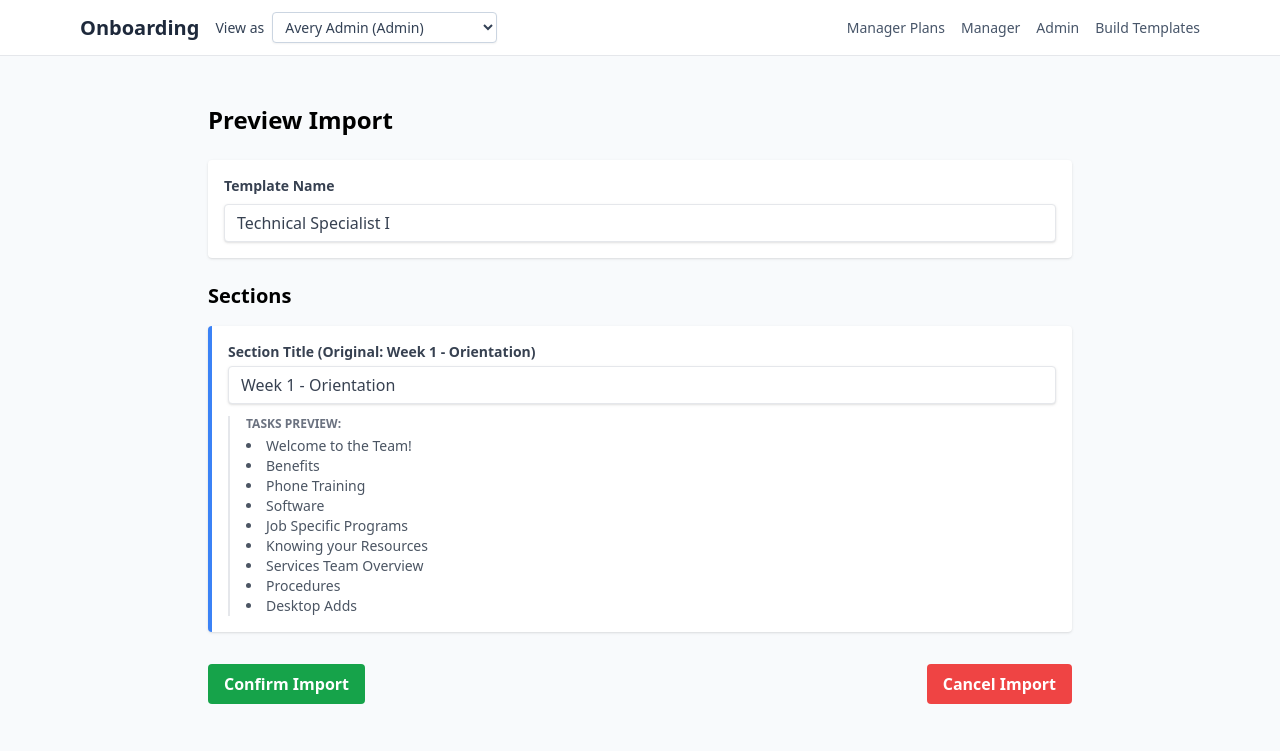
After one commit to srgtsnoop/Onboarding, a Flask app: page /templates/1/preview in a window 1280 px wide. The commit adds this page. Shown: the top 751 px of the page. Run offline with Flask 3, Linux system fonts and the light colour scheme; some libraries are stand-ins or nearby versions.

Commit message:
fixes and updates

```diff
--- a/app.py
+++ b/app.py
@@ -9,7 +9,18 @@ from dateutil import parser as dtparser
 
 import time
 
-from flask import Flask, render_template, request, redirect, url_for, abort, session
+import bleach
+from markdown_it import MarkdownIt
+from flask import (
+    Flask,
+    render_template,
+    request,
+    redirect,
+    url_for,
+    abort,
+    session,
+    flash,
+)
 from Onboarding.models import (
     Week,
     Task,
@@ -277,7 +288,7 @@ def create_plan_from_template(
                 title=tmpl_task.title,
                 goal=tmpl_task.title,
                 topic=getattr(tmpl_task, "description", None),
-                notes=getattr(tmpl_task, "description", None),
+                notes="",
                 sort_order=sort_idx,
                 status=StatusEnum.NOT_STARTED.value,
             )
@@ -343,8 +354,48 @@ def serialize_user_with_plan(user: User):
 
 
 # -----------------------------------------------------------------------------
+# Markdown and HTML sanitization
+# -----------------------------------------------------------------------------
+md = MarkdownIt("commonmark", {"breaks": True, "html": True, "linkify": True})
+
+
+def render_markdown(text: str | None) -> str:
+    if not text:
+        return ""
+
+    # Convert markdown to HTML
+    html = md.render(text.strip())
+
+    # Sanitize the HTML to allow only safe tags, including links
+    allowed_tags = [
+        "a",
+        "p",
+        "br",
+        "strong",
+        "em",
+        "ul",
+        "ol",
+        "li",
+        "code",
+        "pre",
+        "u",
+    ]
+    allowed_attrs = {"a": ["href", "title", "target"]}
+
+    clean_html = bleach.clean(
+        html, tags=allowed_tags, attributes=allowed_attrs, strip=True
+    )
+    return clean_html
+
+
+# -----------------------------------------------------------------------------
 # Context processors
 # -----------------------------------------------------------------------------
+
+
+@app.context_processor
+def inject_markdown_renderer():
+    return dict(render_markdown=render_markdown)
 
 
 @app.context_processor
@@ -541,6 +592,70 @@ def api_admin_overview():
             for p in plans
         ],
     }
+
+
+@app.route("/admin/users/<int:user_id>/plan/delete", methods=["GET", "POST"])
+def admin_delete_user_plan(user_id: int):
+    admin = current_user()
+    require_role(admin, {RoleEnum.ADMIN.value})
+
+    target_user = User.query.get_or_404(user_id)
+    plan = target_user.onboarding_plan
+
+    if not plan:
+        # No plan to delete, redirect back to overview
+        return redirect(url_for("admin_overview"))
+
+    # Check for started tasks (In Progress or Complete)
+    started_tasks_count = (
+        Task.query.join(Week)
+        .filter(
+            Week.onboarding_plan_id == plan.id,
+            Task.status.in_([StatusEnum.IN_PROGRESS.value, StatusEnum.COMPLETE.value]),
+        )
+        .count()
+    )
+
+    # If this is an HTMX request (from the modal trigger), return the modal partial
+    if request.headers.get("HX-Request") and request.method == "GET":
+        return render_template(
+            "admin_delete_plan_modal.html",
+            admin=admin,
+            target_user=target_user,
+            plan=plan,
+            started_tasks_count=started_tasks_count,
+        )
+
+    if request.method == "POST":
+        # If started tasks exist, verify confirmation
+        if started_tasks_count > 0:
+            confirm_name = (request.form.get("confirmation_name") or "").strip()
+            if confirm_name != target_user.full_name:
+                return render_template(
+                    "admin_delete_plan_confirm.html",
+                    admin=admin,
+                    target_user=target_user,
+                    plan=plan,
+                    started_tasks_count=started_tasks_count,
+                    error="Name does not match. Please try again.",
+                )
+
+        # Proceed with deletion
+        target_user.onboarding_plan_id = None
+        db.session.delete(plan)
+        db.session.commit()
+        flash(
+            f"Onboarding plan for {target_user.full_name} has been removed.", "success"
+        )
+        return redirect(url_for("admin_overview"))
+
+    return render_template(
+        "admin_delete_plan_confirm.html",
+        admin=admin,
+        target_user=target_user,
+        plan=plan,
+        started_tasks_count=started_tasks_count,
+    )
 
 
 # -----------------------------------------------------------------------------
@@ -757,6 +872,220 @@ def cancel_status_edit(task_id):
 # -----------------------------------------------------------------------------
 # Routes: Create simple onboarding templates
 # -----------------------------------------------------------------------------
+
+
+@app.get("/templates/import")
+def import_template_form():
+    user = current_user()
+    require_builder_or_admin(user)
+    return render_template("template_import.html", user=user)
+
+
+@app.post("/templates/import")
+def import_template_process():
+    user = current_user()
+    require_builder_or_admin(user)
+
+    if "file" not in request.files:
+        return redirect(request.url)
+
+    f = request.files["file"]
+    if not f.filename:
+        return redirect(request.url)
+
+    if not (
+        f.filename.lower().endswith(".docx") or f.filename.lower().endswith(".dotx")
+    ):
+        return (
+            render_template(
+                "template_import.html",
+                user=user,
+                error="Invalid file type. Please upload a .docx file.",
+            ),
+            400,
+        )
+
+    try:
+        import docx
+    except ImportError:
+        return (
+            render_template(
+                "template_import.html",
+                user=user,
+                error="Server missing 'python-docx' library. Please install it.",
+            ),
+            500,
+        )
+
+    try:
+        # 1. Create the Template container
+        base_name = os.path.splitext(os.path.basename(f.filename))[0]
+        tpl = OnboardingTemplate(
+            name=f"Imported: {base_name}",
+            description=f"Imported from {f.filename} on {date.today()}",
+            status=TemplateStatusEnum.DRAFT.value,
+            created_by_id=user.id,
+        )
+        db.session.add(tpl)
+        db.session.flush()
+
+        # 2. Parse the DOCX
+        doc = docx.Document(f)
+        week_pattern = re.compile(r"Week\s+(\d+)", re.IGNORECASE)
+        section_order = 1
+
+        for table in doc.tables:
+            if not table.rows:
+                continue
+
+            # 1. Identify Header Row (Training / Outcomes)
+            # Check first 3 rows to find headers
+            header_row_index = -1
+            train_idx = -1
+            outcome_idx = -1
+
+            for r_idx in range(min(3, len(table.rows))):
+                row_cells = [c.text.strip().lower() for c in table.rows[r_idx].cells]
+                t_i = -1
+                o_i = -1
+                for c_i, txt in enumerate(row_cells):
+                    if "training" in txt:
+                        t_i = c_i
+                    if "outcome" in txt or "goal" in txt:
+                        o_i = c_i
+
+                if t_i != -1 and o_i != -1:
+                    header_row_index = r_idx
+                    train_idx = t_i
+                    outcome_idx = o_i
+                    break
+
+            if header_row_index == -1:
+                continue
+
+            # 2. Determine Section Title & Offset
+            title = f"Section {section_order}"
+            offset_days = (section_order - 1) * 7
+
+            # If header is not row 0, check row 0 for title info
+            if header_row_index > 0:
+                # Combine text from row 0 cells to find "Week X"
+                row0_text_parts = []
+                seen_text = set()
+                for c in table.rows[0].cells:
+                    t = c.text.strip()
+                    if t and t not in seen_text:
+                        row0_text_parts.append(t)
+                        seen_text.add(t)
+
+                row0_text = " ".join(row0_text_parts).strip()
+                if row0_text:
+                    title = row0_text
+                    match = week_pattern.search(row0_text)
+                    if match:
+                        try:
+                            w_num = int(match.group(1))
+                            offset_days = max(0, (w_num - 1) * 7)
+                        except ValueError:
+                            pass
+
+            # Create Section
+            section = TemplateSection(
+                template_id=tpl.id,
+                title=title,
+                offset_days=offset_days,
+                order_index=section_order,
+            )
+            db.session.add(section)
+            db.session.flush()
+            section_order += 1
+
+            # --- Parse Tasks (Rows after header) ---
+            task_order = 1
+            for row in table.rows[header_row_index + 1 :]:
+                cells = row.cells
+                if len(cells) <= max(train_idx, outcome_idx):
+                    continue
+
+                t_title = cells[train_idx].text.strip()
+                t_desc = cells[outcome_idx].text.strip()
+
+                if not t_title:
+                    continue
+
+                task = TemplateTask(
+                    section_id=section.id,
+                    title=t_title,
+                    description=t_desc,
+                    responsible_party=ResponsiblePartyEnum.NEW_HIRE.value,
+                    due_type=DueTypeEnum.DAY_WITHIN_SECTION.value,
+                    section_day=1,
+                    order_index=task_order,
+                    is_required=False,
+                )
+                db.session.add(task)
+                task_order += 1
+
+        db.session.commit()
+        return redirect(url_for("preview_template", template_id=tpl.id))
+
+    except Exception as e:
+        db.session.rollback()
+        app.logger.error(f"Import failed: {e}")
+        return (
+            render_template(
+                "template_import.html",
+                user=user,
+                error=f"Error processing file: {str(e)}",
+            ),
+            500,
+        )
+
+
+@app.route("/templates/<int:template_id>/preview", methods=["GET", "POST"])
+def preview_template(template_id: int):
+    user = current_user()
+    require_builder_or_admin(user)
+
+    tpl = (
+        OnboardingTemplate.query.options(
+            selectinload(OnboardingTemplate.sections).selectinload(
+                TemplateSection.tasks
+            )
+        )
+        .filter_by(id=template_id)
+        .first_or_404()
+    )
+
+    if request.method == "POST":
+        # Update Template Name
+        new_name = request.form.get("name", "").strip()
+        if new_name:
+            tpl.name = new_name
+
+        # Update Section Titles
+        for section in tpl.sections:
+            key = f"section_{section.id}_title"
+            new_sec_title = request.form.get(key, "").strip()
+            if new_sec_title:
+                section.title = new_sec_title
+
+        db.session.commit()
+        return redirect(url_for("edit_template", template_id=tpl.id))
+
+    return render_template("template_import_preview.html", user=user, template=tpl)
+
+
+@app.post("/templates/<int:template_id>/cancel_import")
+def cancel_import(template_id: int):
+    user = current_user()
+    require_builder_or_admin(user)
+
+    tpl = OnboardingTemplate.query.get_or_404(template_id)
+    db.session.delete(tpl)
+    db.session.commit()
+
+    return redirect(url_for("templates_dashboard"))
 
 
 @app.get("/templates/new")
@@ -1118,6 +1447,19 @@ def retire_template(template_id: int):
     return redirect(url_for("templates_dashboard"))
 
 
+@app.post("/templates/<int:template_id>/delete")
+def delete_template(template_id: int):
+    user = current_user()
+    require_builder_or_admin(user)
+
+    tpl = OnboardingTemplate.query.get_or_404(template_id)
+
+    db.session.delete(tpl)
+    db.session.commit()
+
+    return redirect(url_for("templates_dashboard"))
+
+
 # -----------------------------------------------------------------------------
 # Routes: Assign a plan to a user
 # -----------------------------------------------------------------------------
--- a/templates/_task_notes_display.html
+++ b/templates/_task_notes_display.html
@@ -1,13 +1,13 @@
 {# templates/_task_notes_display.html #}
 <div
-  class="notes-display whitespace-pre-wrap text-sm cursor-pointer"
+  class="notes-display whitespace-pre-wrap text-sm cursor-pointer prose"
   hx-get="{{ url_for('edit_notes_form', task_id=t.id, as_user=user.email) }}"
   hx-target="closest td"
   hx-swap="innerHTML"
   title="Click to edit notes"
 >
   {% if t.notes %}
-    {{ t.notes|trim }}
+    {{ render_markdown(t.notes) | safe }}
   {% else %}
     <span class="text-slate-400 italic">Click to add notes</span>
   {% endif %}
--- a/templates/_task_notes_form.html
+++ b/templates/_task_notes_form.html
@@ -7,10 +7,12 @@
 >
   <textarea
     name="notes"
+    id="notes-edit-textarea"
     rows="3"
     class="w-full text-sm border rounded-md p-1"
     autofocus
   >{{ t.notes or "" }}</textarea>
+  <div class="text-xs text-slate-500 mt-1">You can use Markdown for formatting.</div>
 
   <div class="mt-2 flex gap-2">
     <button type="submit" class="btn btn-primary btn-sm" onclick="event.stopPropagation();">
--- a/templates/base.html
+++ b/templates/base.html
@@ -77,5 +77,35 @@
   <main class="max-w-6xl mx-auto p-4">
     {% block content %}{% endblock %}
   </main>
+
+  <script>
+    document.addEventListener('DOMContentLoaded', function() {
+      function checkTextarea(id) {
+        const el = document.getElementById(id);
+        if (el) {
+          console.log(`Checking element with id: ${id}`);
+          if (el.tagName.toLowerCase() !== 'textarea') {
+            console.log(`Element ${id} is NOT a textarea. It has been modified into a <${el.tagName}>. The outerHTML is:`);
+            console.log(el.outerHTML);
+          } else {
+            console.log(`Element ${id} is still a <textarea>.`);
+          }
+        }
+      }
+
+      // Check textareas on the main page
+      checkTextarea('topic-textarea');
+      checkTextarea('notes-textarea');
+
+      // Since the inline edit form is loaded via HTMX, we need to check
+      // for it after it has been loaded. We can use an htmx:afterSwap event.
+      document.body.addEventListener('htmx:afterSwap', function(event) {
+        // Check for the inline editor textarea
+        if (event.detail.target.querySelector('#notes-edit-textarea')) {
+          checkTextarea('notes-edit-textarea');
+        }
+      });
+    });
+  </script>
 </body>
 </html>
--- a/templates/template_edit.html
+++ b/templates/template_edit.html
@@ -289,7 +289,7 @@
         modules: {
           toolbar: [
             ['bold', 'italic', 'underline'],
-            [{ 'list': 'ordered'}, { 'list': 'bullet' }]
+            [{ 'list': 'ordered'}, { 'list': 'bullet' }, 'link']
           ]
         }
       });
--- /dev/null
+++ b/templates/template_import_preview.html
@@ -0,0 +1,59 @@
+{% extends "base.html" %}
+
+{% block content %}
+<div class="container mx-auto px-4 py-8 max-w-4xl">
+    <h1 class="text-2xl font-bold mb-6">Preview Import</h1>
+
+    <form method="POST" action="{{ url_for('preview_template', template_id=template.id) }}">
+
+        <!-- Template Name -->
+        <div class="mb-6 p-4 bg-white shadow rounded">
+            <label class="block text-gray-700 text-sm font-bold mb-2" for="name">
+                Template Name
+            </label>
+            <input type="text" name="name" id="name" value="{{ template.name }}"
+                   class="shadow appearance-none border rounded w-full py-2 px-3 text-gray-700 leading-tight focus:outline-none focus:shadow-outline">
+        </div>
+
+        <!-- Sections -->
+        <div class="space-y-4 mb-8">
+            <h2 class="text-xl font-semibold">Sections</h2>
+            {% for section in template.sections %}
+            <div class="p-4 bg-white shadow rounded border-l-4 border-blue-500">
+                <div class="mb-2">
+                    <label class="block text-gray-700 text-sm font-bold mb-1" for="section_{{ section.id }}_title">
+                        Section Title (Original: {{ section.title }})
+                    </label>
+                    <input type="text" name="section_{{ section.id }}_title" id="section_{{ section.id }}_title" value="{{ section.title }}"
+                           class="shadow appearance-none border rounded w-full py-2 px-3 text-gray-700 leading-tight focus:outline-none focus:shadow-outline">
+                </div>
+
+                <!-- Preview Tasks (Read-only) -->
+                <div class="mt-3 pl-4 border-l-2 border-gray-200">
+                    <p class="text-xs text-gray-500 uppercase font-bold mb-1">Tasks Preview:</p>
+                    <ul class="list-disc list-inside text-sm text-gray-600">
+                        {% for task in section.tasks %}
+                        <li>{{ task.title }}</li>
+                        {% else %}
+                        <li class="italic text-gray-400">No tasks found.</li>
+                        {% endfor %}
+                    </ul>
+                </div>
+            </div>
+            {% endfor %}
+        </div>
+
+        <!-- Actions -->
+        <div class="flex items-center justify-between mt-8">
+            <button type="submit" class="bg-green-600 hover:bg-green-700 text-white font-bold py-2 px-4 rounded focus:outline-none focus:shadow-outline">
+                Confirm Import
+            </button>
+
+            <button type="submit" formaction="{{ url_for('cancel_import', template_id=template.id) }}" formmethod="POST"
+                    class="bg-red-500 hover:bg-red-700 text-white font-bold py-2 px-4 rounded focus:outline-none focus:shadow-outline">
+                Cancel Import
+            </button>
+        </div>
+    </form>
+</div>
+{% endblock %}
```
Also changed, not shown: requirements.txt (+7 -5 lines), templates/admin_delete_plan_confirm.html (added, +53 -0 lines), templates/admin_delete_plan_modal.html (added, +61 -0 lines), templates/admin_overview.html (+27 -1 lines), templates/template_import.html (added, +40 -0 lines), templates/template_task_edit.html (+30 -3 lines), templates/templates_dashboard.html (+14 -0 lines), templates/week_detail.html (+12 -8 lines), db.sqlite3, 1 other file.
